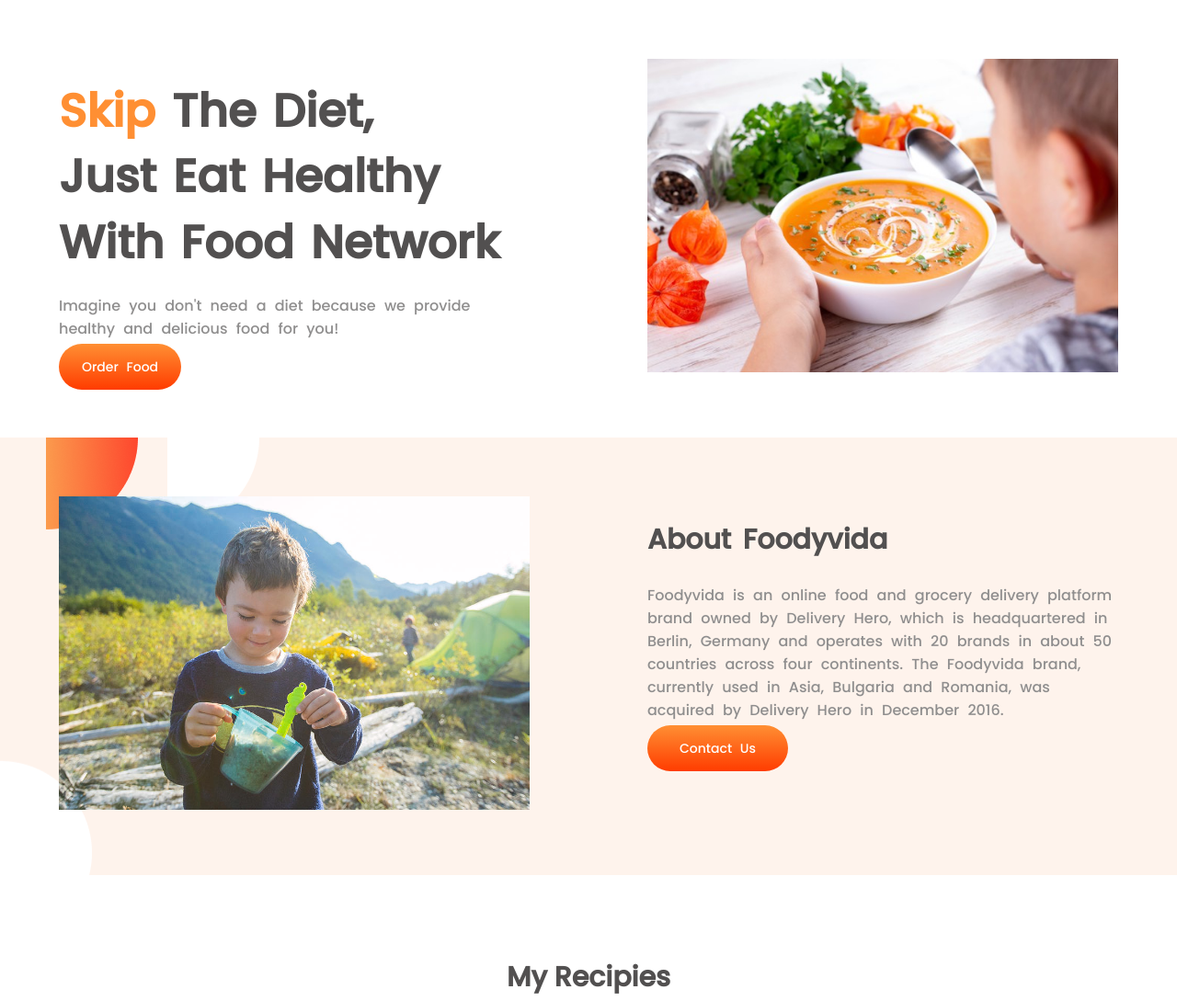
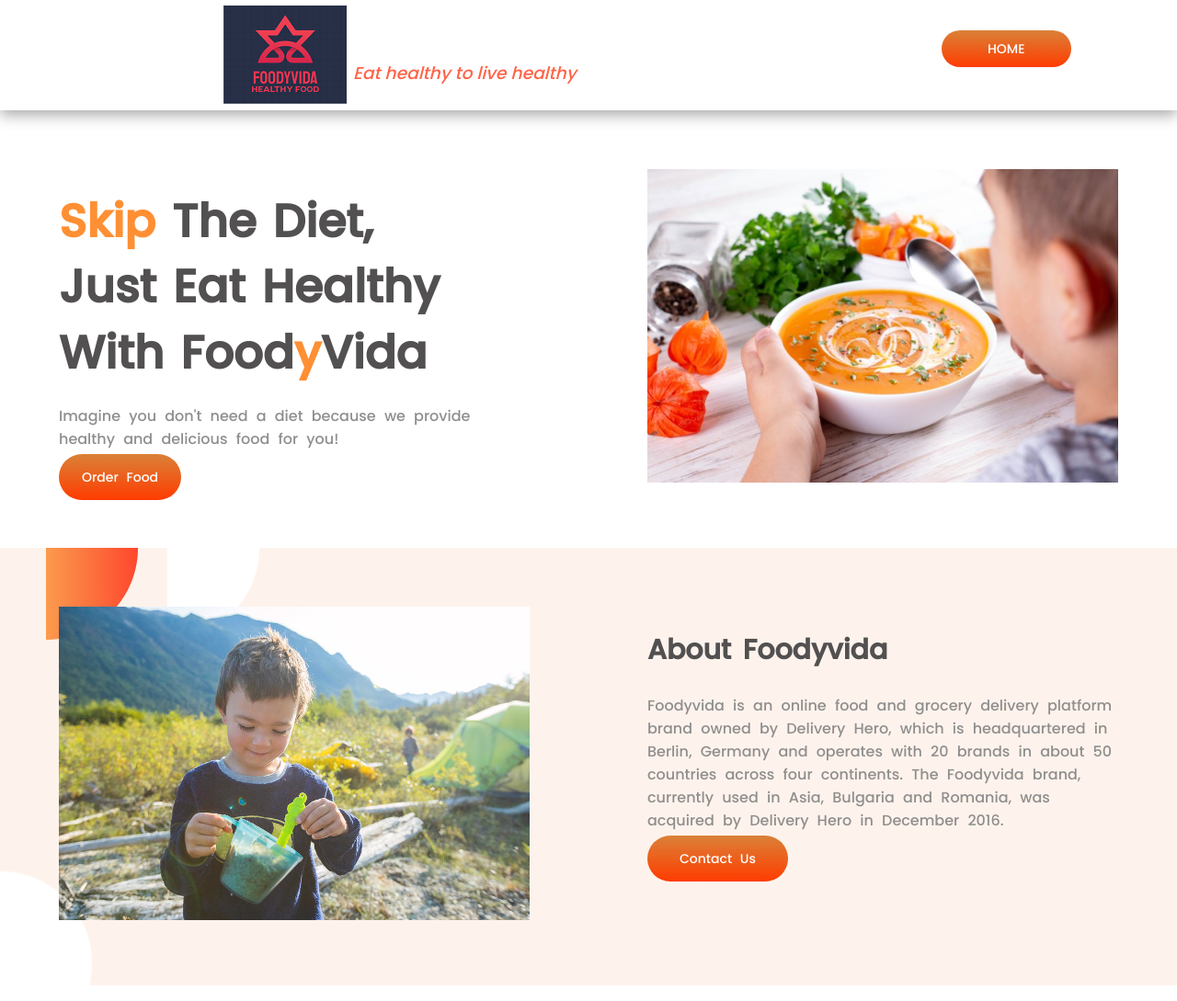
Before and after one commit to Marjia-Akhi/foodyvida, a plain HTML site: page index.html in a window 1280 px wide. Shown: the top 1089 px of the page at 92% size. Drawn offline with Linux system fonts and the light colour scheme.

Commit message:
Header section added

```diff
--- a/index.html
+++ b/index.html
@@ -14,11 +14,22 @@
 </head>
 
 <body>
+    <section class="header-section">
+        <div class="header-width">
+            <img id="header-image" src="images/logo - Copy.PNG" alt="">
+        </div>
+        <div class="header-width">
+            <h3>Eat healthy to live healthy</h3>
+        </div>
+        <div class="button-div">
+            <a id="header-button" target="_blank" href="https://web.programming-hero.com/">HOME</a>
+        </div>
+    </section>
     <section class="flex-section">
         <div class="half-width">
             <h1><span>Skip</span> The Diet,</h1>
             <h1>Just Eat Healthy </h1>
-            <h1>With Food Network</h1>
+            <h1>With Food<span>y</span>Vida</h1>
             <p>Imagine you don't need a diet because we provide healthy and delicious food for you!</p>
             <a class="order-button" target="_blank" href="https://www.foodpanda.com.bd/login/new">Order Food</a>
         </div>
@@ -72,7 +83,7 @@
     </section>
     <section>
         <footer>
-            <h2><span>FOOD</span> NETWORK</h2>
+            <h2>Food<strong><span>y</span></strong>Vida</h2>
             <p>Eat healthy to live healthy. Live healthy to live happy.</p>
         </footer>
     </section>
--- a/style.css
+++ b/style.css
@@ -1,6 +1,38 @@
 body{
     font-family: 'Poppins', sans-serif;
     margin: 0;
+}
+.header-section{
+    background-color:white;
+    box-shadow: rgba(0, 0, 0, 0.35) 0px 5px 15px;
+    display: flex;
+
+}
+.header-width{
+    width: 20%;
+    padding-left: 5%;
+}
+#header-image{
+    margin-top: 6px;
+    margin-left: 70%;
+}
+.header-width h3{
+    color: tomato;
+    margin-top: 65px;
+    font-style:italic;
+    font-weight: 400;
+}
+.button-div{
+    margin-top: 40px;
+    margin-left: 30%;
+}
+#header-button{
+    text-decoration: none;
+    background-image: linear-gradient( #da8138 0%, #ff3c00 100%);
+    padding: 10px 50px;
+    font-size: 14px;
+    border-radius: 50px;
+    color: white;
 }
 .flex-section{
     display: flex;
@@ -31,7 +63,7 @@
 }
 .order-button{
       text-decoration: none;
-      background: linear-gradient(to bottom, #ff8f33 0%, #ff3c00 100%);
+      background-image: linear-gradient( #da8138 0%, #ff3c00 100%);
       padding: 15px 25px;
       font-size: 14px;
       border-radius: 50px;
@@ -39,7 +71,7 @@
 }
 .contact-button{
       text-decoration: none;
-      background: linear-gradient(to bottom, #ff8f33 0%, #ff3c00 100%);
+      background-image: linear-gradient( #da8138 0%, #ff3c00 100%);
       padding: 15px 35px;
       font-size: 14px;
       border-radius: 50px;
@@ -78,10 +110,6 @@
     padding: 20px;
     box-shadow: rgba(0, 0, 0, 0.35) 0px 5px 15px;
 }
-
-
-
-
 footer{
     text-align: center;
     background-color:#0b0e17;
@@ -96,5 +124,5 @@
     color: #5b5b5b;
 }
 footer h2 span{
-    color:#ff8f33
+    color:#ff8f33;
 }
```
Also changed, not shown: images/logo - Copy.PNG (added).
